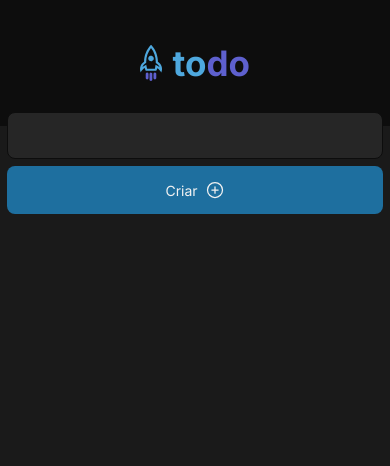
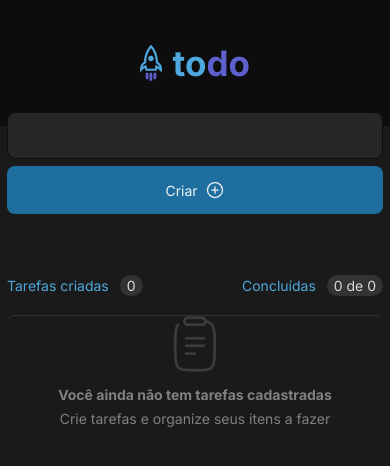
Before and after one commit to Eduardomarra/toDo-desafio-01-ignite, a React (Vite) app: page / in a window 390 px wide. Shown: the top 466 px of the page. Built offline with nearby package versions, Linux system fonts and the light colour scheme.

Commit message:
created tasks component

```diff
--- a/src/App.tsx
+++ b/src/App.tsx
@@ -3,6 +3,7 @@ import { NewTask } from './components/NewTask';
 
 import styles from './App.module.css';
 import './global.css';
+import { Tasks } from './components/Task';
 
 function App() {
 
@@ -12,6 +13,7 @@ function App() {
 
         <main className={styles.wrapper}>
             <NewTask />
+            <Tasks />
         </main>
     </div>
   )
--- /dev/null
+++ b/src/components/Task.tsx
@@ -0,0 +1,16 @@
+import { TaskEmpty } from './TaskEmpty';
+import styles from './Tasks.module.css';
+
+export function Tasks(){
+    return (
+        <div className={styles.wrapper}>
+            <div className={styles.info}>
+                <span>Tarefas criadas <span className={styles.counter}>0</span></span>
+                <span>Concluídas <span className={styles.counter}>0 de 0</span></span>
+            </div>
+            <div className={styles.tasks}>
+               <TaskEmpty />
+            </div>
+        </div>
+    );
+};
--- /dev/null
+++ b/src/components/Tasks.module.css
@@ -0,0 +1,36 @@
+.wrapper {
+    width: 100%;
+    margin: 4rem 0 auto;
+}
+.wrapper .info {
+    display: flex;
+    align-items: center;
+    justify-content: space-between;
+    gap: 1rem;
+    color: var(--blue);
+}
+.wrapper .info .counter {
+    margin-left: 0.5rem;
+    color: var(--gray-200);
+    background: var(--gray-400);
+    padding: 0.125rem 0.5rem;
+    border-radius: 999px;
+}
+
+@media (max-width: 768px) {
+    .wrapper {
+        padding: 0 0.5rem;
+    }
+}
+
+@media (max-width: 414px) {
+    .wrapper {
+        padding: 0 0.5rem;
+    }
+    .wrapper .info {
+        flex-wrap: wrap;
+    }
+    .wrapper .tasks p {
+        text-align: center;
+    }
+}
```
